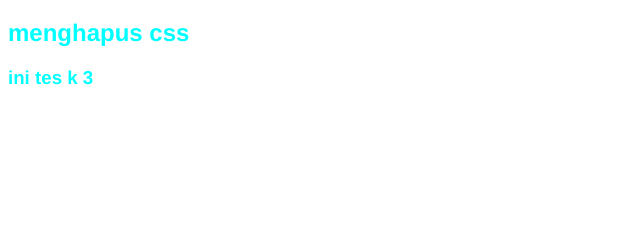
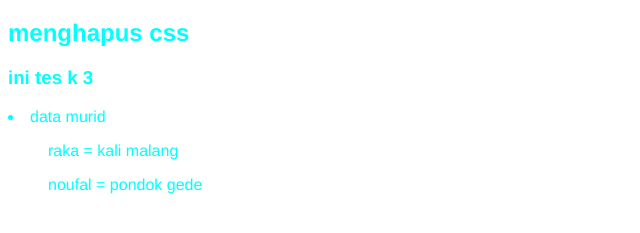
Before and after one commit to hanifaziz313/repo-git, a plain HTML site: page index.html in a window 1280 px wide. Shown: the part 61-294 px from the top of the page, without its empty margins (0-640 px from the left). Drawn offline with Linux system fonts and the light colour scheme.

Commit message:
menambahkan data murid

```diff
--- a/index.html
+++ b/index.html
@@ -10,5 +10,14 @@
     <h1>ini adalah tes repo GIT</h1>
     <h2>menghapus css</h2>
     <h3>ini tes k 3</h3>
+    <li>
+      data murid
+      <ul>
+        raka = kali malang
+      </ul>
+      <ul>
+        noufal = pondok gede
+      </ul>
+    </li>
   </body>
 </html>
```
